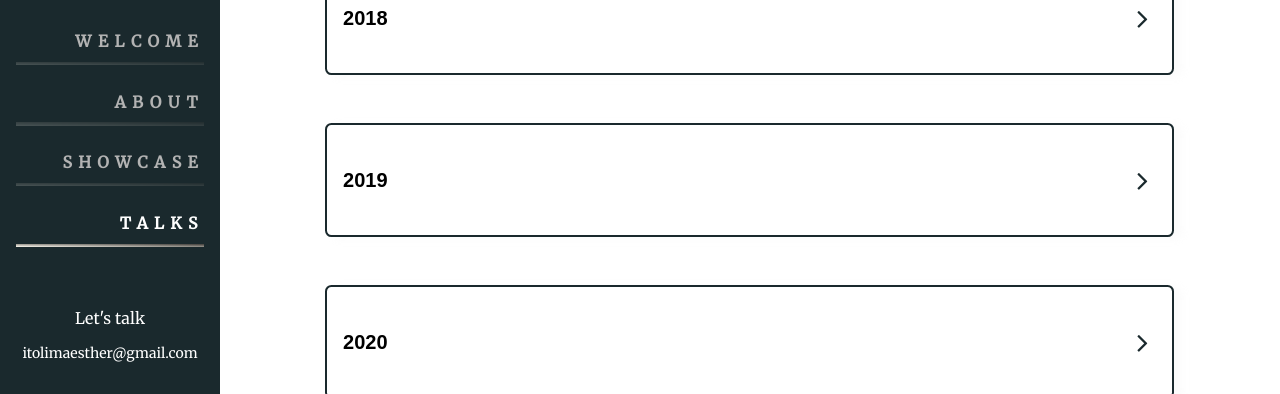
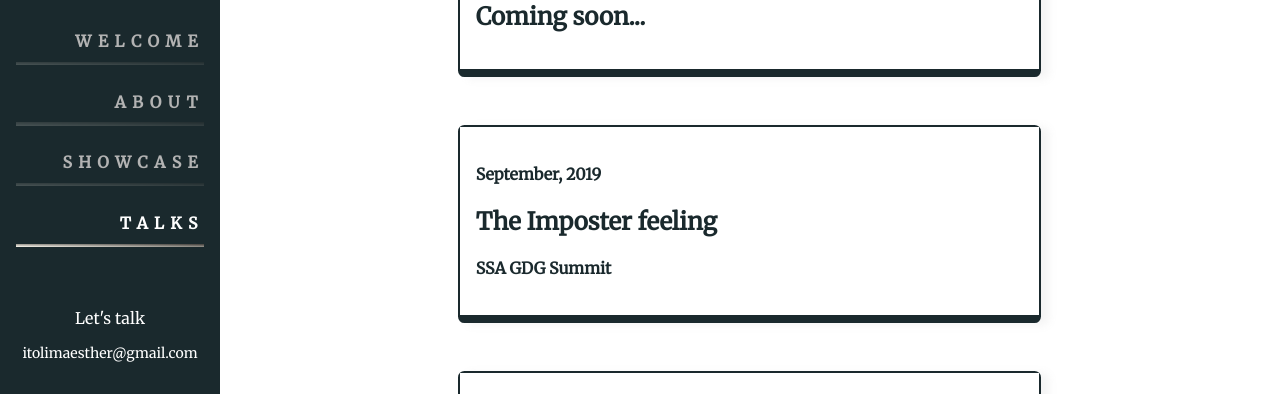
Before and after one commit to itolimaesther/Portfolio, a Gatsby site: page /talks in a window 1280 px wide. Shown: the part 164-558 px from the top of the page. Built offline with nearby package versions, Linux system fonts and the light colour scheme; Gatsby itself is replaced by a stand-in of ours.

Commit message:
update site

```diff
--- a/src/components/TalkItems.js
+++ b/src/components/TalkItems.js
@@ -1,32 +1,32 @@
-export const talkEntry = [
-  {
-    year: "2018",
-    talks: [{ title: "Coming soon...", text: "Coming soon..." }],
-  },
-  {
-    year: "2019",
-    talks: [
-      {
-        date: "September, 2019",
-        title: "The Imposter feeling",
-        meetup: "SSA GDG Summit",
-      },
+// export const talkEntry = [
+//   {
+//     year: "2018",
+//     talks: [{ title: "Coming soon...", text: "Coming soon..." }],
+//   },
+//   {
+//     year: "2019",
+//     talks: [
+//       {
+//         date: "September, 2019",
+//         title: "The Imposter feeling",
+//         meetup: "SSA GDG Summit",
+//       },
 
-      {
-        date: "November, 2019",
-        title: "Volunter",
-        text: "GDG Onitsha Devfest",
-      },
-    ],
-  },
-  {
-    year: "2020",
-    talks: [
-      {
-        date: "July, 2020",
-        title: "The Imposter feeling",
-        text: "WTM Lagos International Women's Day",
-      },
-    ],
-  },
-];
+//       {
+//         date: "November, 2019",
+//         title: "Volunter",
+//         text: "GDG Onitsha Devfest",
+//       },
+//     ],
+//   },
+//   {
+//     year: "2020",
+//     talks: [
+//       {
+//         date: "July, 2020",
+//         title: "The Imposter feeling",
+//         text: "WTM Lagos International Women's Day",
+//       },
+//     ],
+//   },
+// ];
--- a/src/layouts/MainLayout.js
+++ b/src/layouts/MainLayout.js
@@ -129,7 +129,10 @@ const MainLayout = ({ children, id }) => {
             </div>
           </section>
         </section>
+
+
         {/* Main  Content */}
+
         {children}
 
         <noscript>You need javascript in order to browse this webite</noscript>
--- a/src/pages/about.js
+++ b/src/pages/about.js
@@ -1,6 +1,6 @@
 import React from "react"
 import AboutItems from "../components/AboutItems"
-import Image1 from "./../images/img1.png"
+import Image1 from "./../images/author.png"
 import MainLayout from "../layouts/MainLayout"
 
 const About = () => {
--- a/src/pages/talks.js
+++ b/src/pages/talks.js
@@ -1,25 +1,57 @@
-import React, { useState } from "react"
-import {talkEntry} from "../components/TalkItems"
+import React from "react"
+// import {talkEntry} from "../components/TalkItems"
 import MainLayout from "../layouts/MainLayout"
 
 
 const Talks = () => {
-  const [clicked, setClicked] = useState(false);
+  // const [clicked, setClicked] = useState(false);
 
-  const toggle = index => {
-    if (clicked === index) {
-      //if clicked question is already active, then close it
-      return setClicked(null);
-    }
+  // const toggle = index => {
+  //   if (clicked === index) {
+  //     //if clicked question is already active, then close it
+  //     return setClicked(null);
+  //   }
 
-    setClicked(index);
-  };
+  //   setClicked(index);
+  // };
+
+
+  const talkEntry = [
+
+    {
+      title: "Coming soon...",
+      text: "Coming soon..."
+    },
+
+    {
+      date: "September, 2019",
+      title: "The Imposter feeling",
+      meetup: "SSA GDG Summit",
+    },
+
+    {
+      date: "November, 2019",
+      title: "Volunter",
+      meetup: "GDG Onitsha Devfest",
+    },
+
+    {
+      date: "July, 2020",
+      title: "The Imposter feeling",
+      meetup: "WTM Lagos International Women's Day",
+    },
+
+  ];
+
 
   return (
     <MainLayout
       id="talks"
       className=" main-content u-padding-left-small u-padding-right-small u-margin-top-medium"
     >
+
+      <div className="talks-wrapper">
+
       <div className="talks-header u-center-text text-color-primary w-80">
         <h1>Past Talks</h1>
         <p className="u-margin-bottom-medium"></p>
@@ -28,29 +60,21 @@ const Talks = () => {
       <div className="container">
         {talkEntry.map((item, index) => {
           return (
-            <div className="accordion" onClick={() => toggle(index)} key={index} onKeyDown={toggle} role = "button" tabIndex="0">
-            <div className="accordion-item" id="question1">
-              <button type = "button" className="accordion-link" href="#"  >
-                {item.year}
+            <div className="accordion" role = "button" tabIndex="0" key={index}>
+            <div className="accordion-item" id="question1" >
 
-                <i className={`fa ${clicked === index ? 'fa-angle-down' : 'fa-angle-right'}`} />
-              </button>
-
-              {item.talks.map((elem, idx) => {
-                return (
-                  <div className={`answer ${clicked === index && 'open'}`} key={idx} >
-                    <p>{ elem.date }</p>
-                    <p>{ elem.title }</p>
-                    <p>{ elem.text }</p>
-                  </div>
-                )
-              })}
+              <h4>{ item.date }</h4>
+              <h2>{ item.title }</h2>
+              <h4>{ item.meetup }</h4>
 
             </div>
           </div>
           )
         })}
       </div>
+
+      </div>
+
     </MainLayout>
   )
 }
--- a/src/sass/layout/_main.scss
+++ b/src/sass/layout/_main.scss
@@ -71,7 +71,7 @@
     .l-grid-right{
         .profile-image {
             height: 100%;
-            background-image: url(../../images/img1.png);
+            background-image: url(../../images/author.png);
             background-position: top;
             background-repeat: no-repeat;
             background-size: contain;
@@ -128,21 +128,29 @@
 
 // Talks
 
+.talks-wrapper{
+  width: 55%;
+  max-width: 80rem;
+  margin: 0 auto;
+  padding: 0 1.5rem;
+
   .container{
-    width: 80%;
-    max-width: 80rem;
-    margin: 0 auto;
-    padding: 0 1.5rem;
 
-
+    .accordion{
+      border: 2px solid #1a292d;
+      margin-bottom: 3rem;
+      border-radius: .4rem;
+      border-bottom: 8px solid;
+      box-shadow: .5rem 2px .5rem rgba(151, 151, 151, 0.1);
 
       .accordion-item{
         background-color: $color-white;
-        border-radius: .4rem;
-        margin-bottom: 3rem;
+        // border-radius: .4rem;
+        // margin-bottom: 3rem;
         padding: 1rem;
-        border: 2px solid #1a292d;
-        box-shadow: .5rem 2px .5rem rgba(218, 213, 213, 0.1);
+        // border: 2px solid #1a292d;
+
+
 
         &:target .accordion-link .fa-angle-right{
           display: block;
@@ -206,7 +214,11 @@
           max-height: 20rem;
         }
       }
+    }
+
   }
+}
+
 
 
 
@@ -252,7 +264,7 @@
 
         &.profile-image {
             height: 100%;
-            background-image: url(../../images/img1.png);
+            background-image: url(../../images/author.png);
             background-position: top;
             background-repeat: no-repeat;
             background-size: contain !important;
--- a/src/sass/layout/_section.scss
+++ b/src/sass/layout/_section.scss
@@ -49,13 +49,13 @@
     #side-nav{
         display: block !important;
         max-width: 100% !important;
-        width: 100% !important;
+        width: 66% !important;
         flex: none !important;
         padding-bottom: 15px;
 
 
         &.is-fixed{
-        position: static;
+        // position: static;
     }
     }
 
```
Also changed, not shown: src/images/author.png (renamed from src/images/img1.png).
